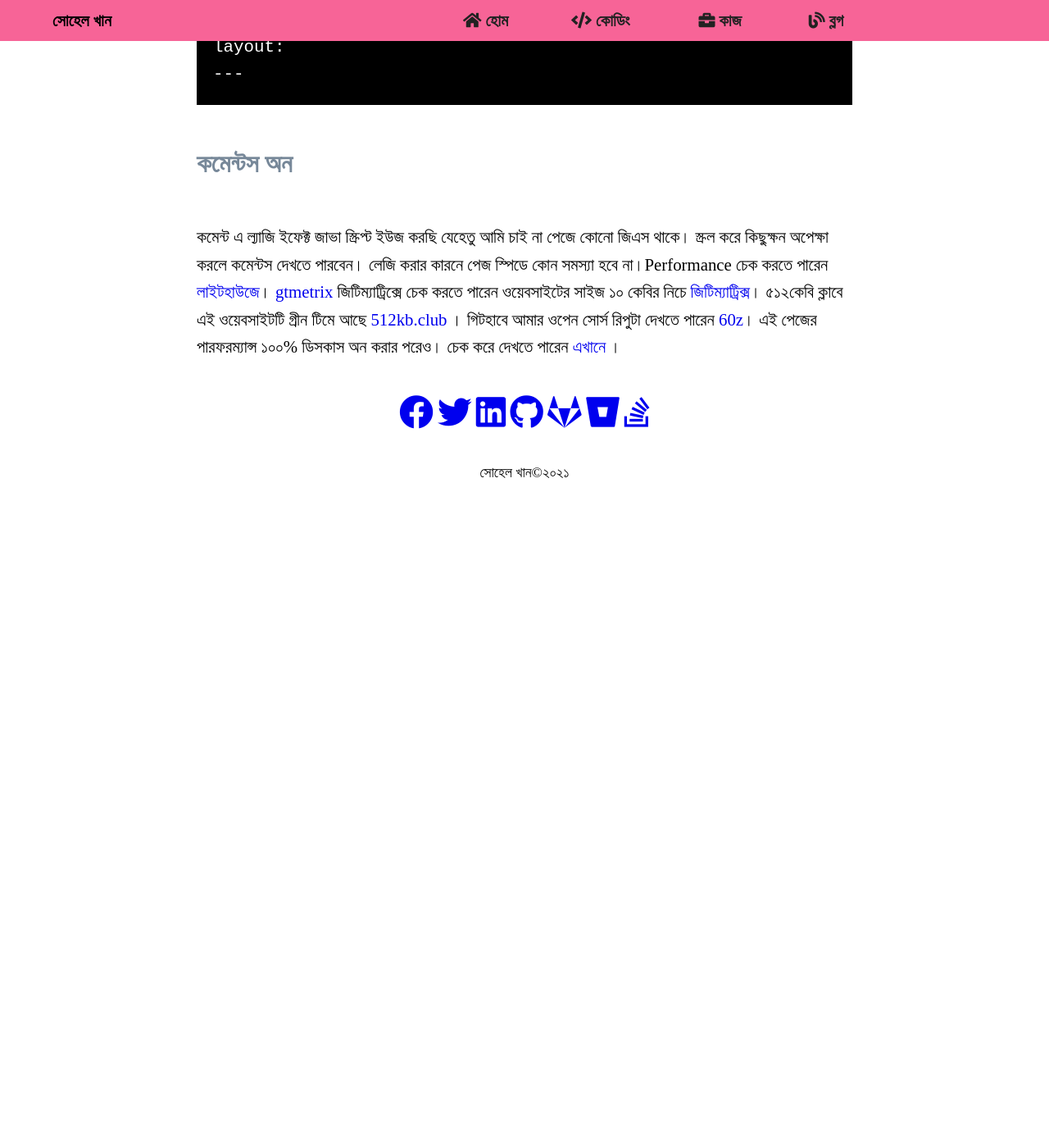
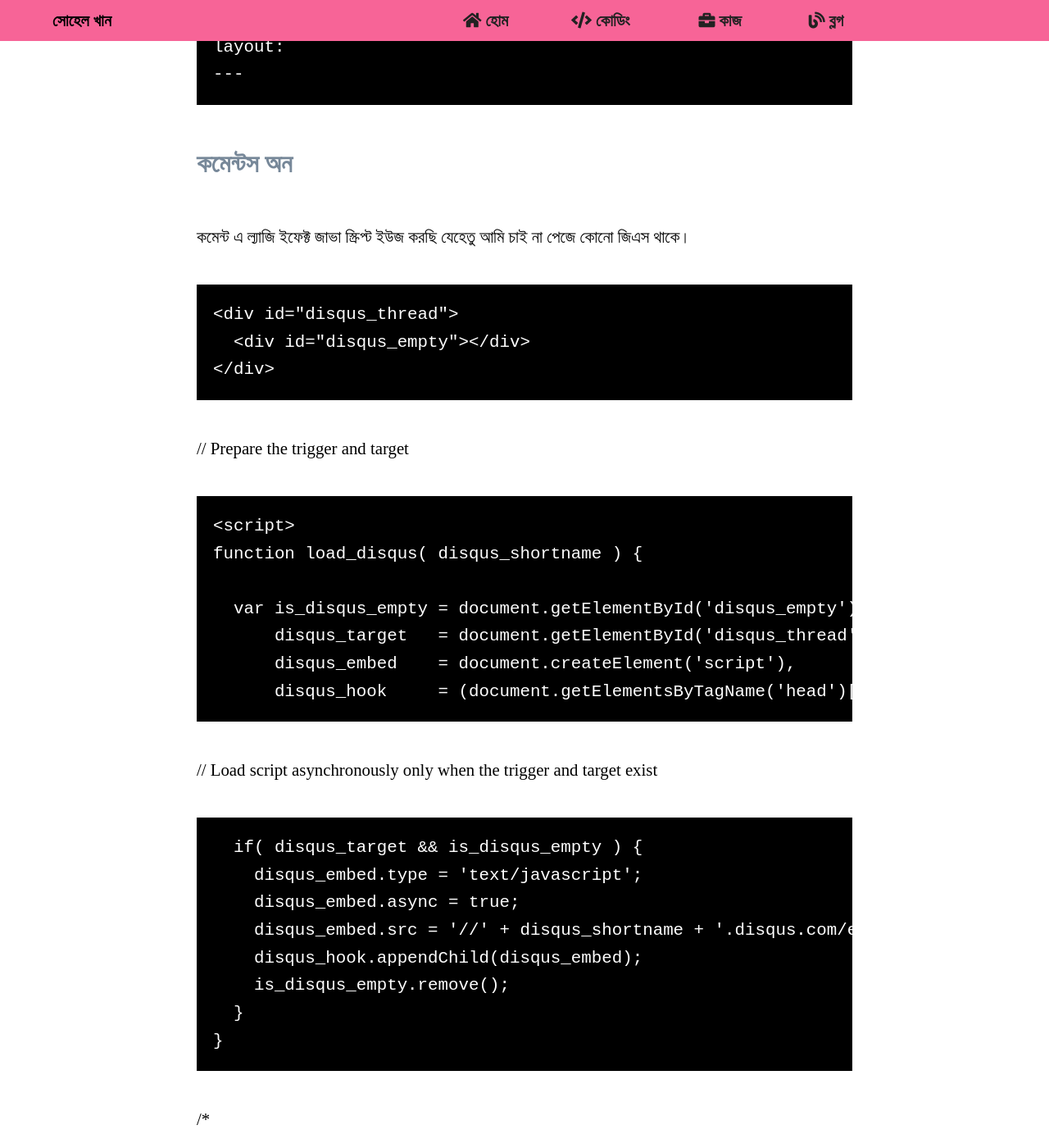
Before and after one commit to sohelkhanz/sohelkhanz.github.io, a Jekyll site: the page built from contents/markdown.md, in a window 1280 px wide and 1400 px high, scrolled down 6907 px. Shown: the whole window at 82% size. Built offline with Jekyll 4.4.1, drawn with Linux system fonts in a browser that asks for light colours; comment, search, counter and statistics services are not loaded; before the commit the page ends 7494 px from its top, so only the background shows below that; some of the changed text lies outside the part shown.

Commit message:
Update markdown.md

````diff
--- a/contents/markdown.md
+++ b/contents/markdown.md
@@ -48,7 +48,7 @@ url: "https://....."
   </head>
  ```
 ## বডি হেডার
-ফিক্সড মেনু ও সাইড ন্যাগিভিশনের কাজ করেছি। সাথে টাইপরাইডার ইফেক্ট এড করেছি।মেইনে শুধু content এড করছি। সাথে আমার পারসোনাল ফন্টাসামের আইন লিংক ইউজ করছি।
+ফিক্সড মেনু ও সাইড ন্যাগিভিশনের কাজ করেছি।মেইনে শুধু content এড করছি। সাথে আমার পারসোনাল ফন্টাসামের আইন লিংক ইউজ করছি।
 ## ফুটার
 ```
     <footer>
@@ -165,7 +165,52 @@ layout:
 ---
 ```
 ## কমেন্টস অন
-কমেন্ট এ ল্যাজি ইফেক্ট জাভা স্ক্রিপ্ট ইউজ করছি যেহেতু আমি চাই না পেজে কোনো জিএস থাকে। স্ক্রল করে কিছুক্ষন অপেক্ষা করলে কমেন্টস দেখতে পারবেন। লেজি করার কারনে পেজ স্পিডে কোন সমস্যা হবে না।Performance চেক করতে পারেন [লাইটহাউজে](https://lighthouse-dot-webdotdevsite.appspot.com//lh/html?url=https%3A%2F%2F60z.github.io%2F)। [gtmetrix](https://gtmetrix.com/reports/60z.github.io/aQzXZHAY/)
+কমেন্ট এ ল্যাজি ইফেক্ট জাভা স্ক্রিপ্ট ইউজ করছি যেহেতু আমি চাই না পেজে কোনো জিএস থাকে।
+```
+<div id="disqus_thread">
+  <div id="disqus_empty"></div>
+</div>
+```
+// Prepare the trigger and target
+```
+<script>
+function load_disqus( disqus_shortname ) {
+
+  var is_disqus_empty = document.getElementById('disqus_empty'),
+      disqus_target   = document.getElementById('disqus_thread'),
+      disqus_embed    = document.createElement('script'),
+      disqus_hook     = (document.getElementsByTagName('head')[0] || document.getElementsByTagName('body')[0]);
+```
+
+// Load script asynchronously only when the trigger and target exist
+```
+  if( disqus_target && is_disqus_empty ) {
+    disqus_embed.type = 'text/javascript';
+    disqus_embed.async = true;
+    disqus_embed.src = '//' + disqus_shortname + '.disqus.com/embed.js';
+    disqus_hook.appendChild(disqus_embed);
+    is_disqus_empty.remove();
+  }
+}
+```
+/*
+ * Load disqus only when the document is scrolled till the top of the
+ * section where comments are supposed to appear.
+ */
+```
+window.addEventListener('scroll', function(e) {
+  var currentScroll = document.scrollingElement.scrollTop;
+  var disqus_target = document.getElementById('disqus_thread');
+
+  if( disqus_target && (currentScroll > disqus_target.getBoundingClientRect().top - 150) ) {
+    load_disqus('60z');
+    console.log('Disqus loaded.');
+  }
+}, false);
+</script>
+```
+
+স্ক্রল করে কিছুক্ষন অপেক্ষা করলে কমেন্টস দেখতে পারবেন। লেজি করার কারনে পেজ স্পিডে কোন সমস্যা হবে না।Performance চেক করতে পারেন [লাইটহাউজে](https://lighthouse-dot-webdotdevsite.appspot.com//lh/html?url=https%3A%2F%2F60z.github.io%2F)। [gtmetrix](https://gtmetrix.com/reports/60z.github.io/aQzXZHAY/)
 জিটিম্যাট্রিক্সে চেক করতে পারেন ওয়েবসাইটের সাইজ ১০ কেবির নিচে  [জিটিম্যাট্রিক্স](https://gtmetrix.com/har.html?inputUrl=/reports/60z.github.io/aQzXZHAY/net.harp&expand=true&validate=false)।
 ৫১২কেবি ক্লাবে এই ওয়েবসাইটটি গ্রীন টিমে আছে [512kb.club](https://512kb.club/) ।
 গিটহাবে আমার ওপেন সোর্স রিপুটা দেখতে পারেন [60z](https://github.com/60z/60z.github.io/)।
````
